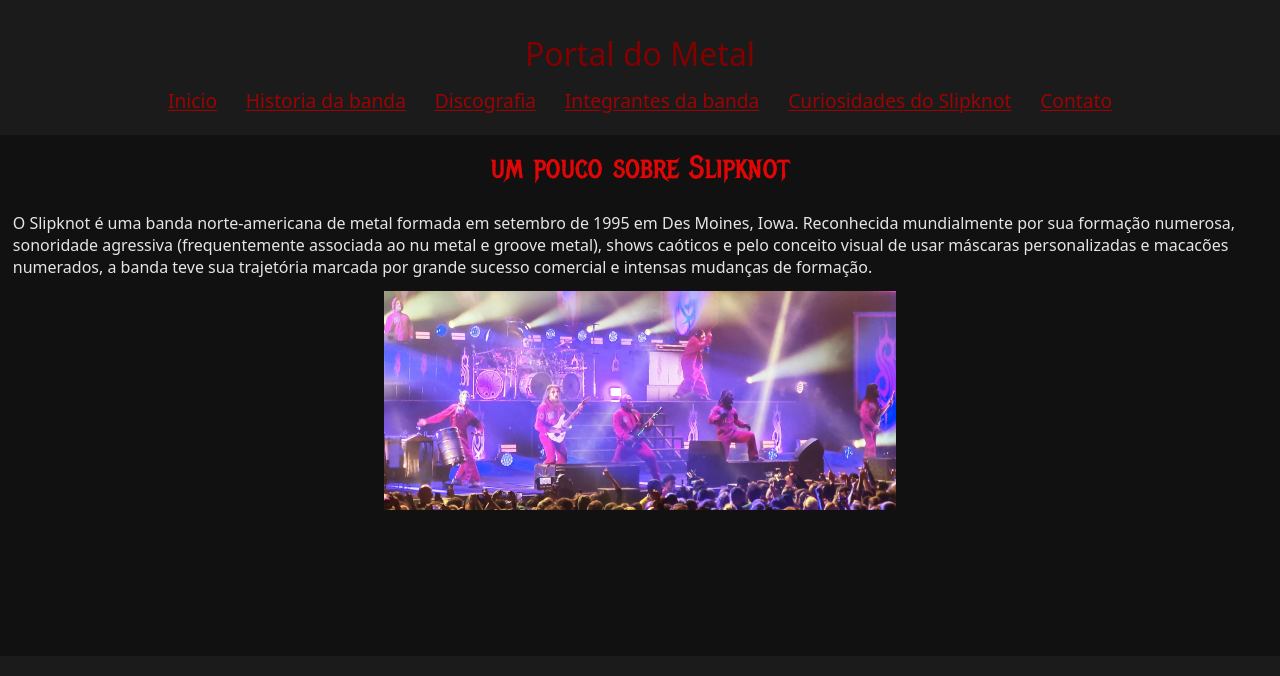
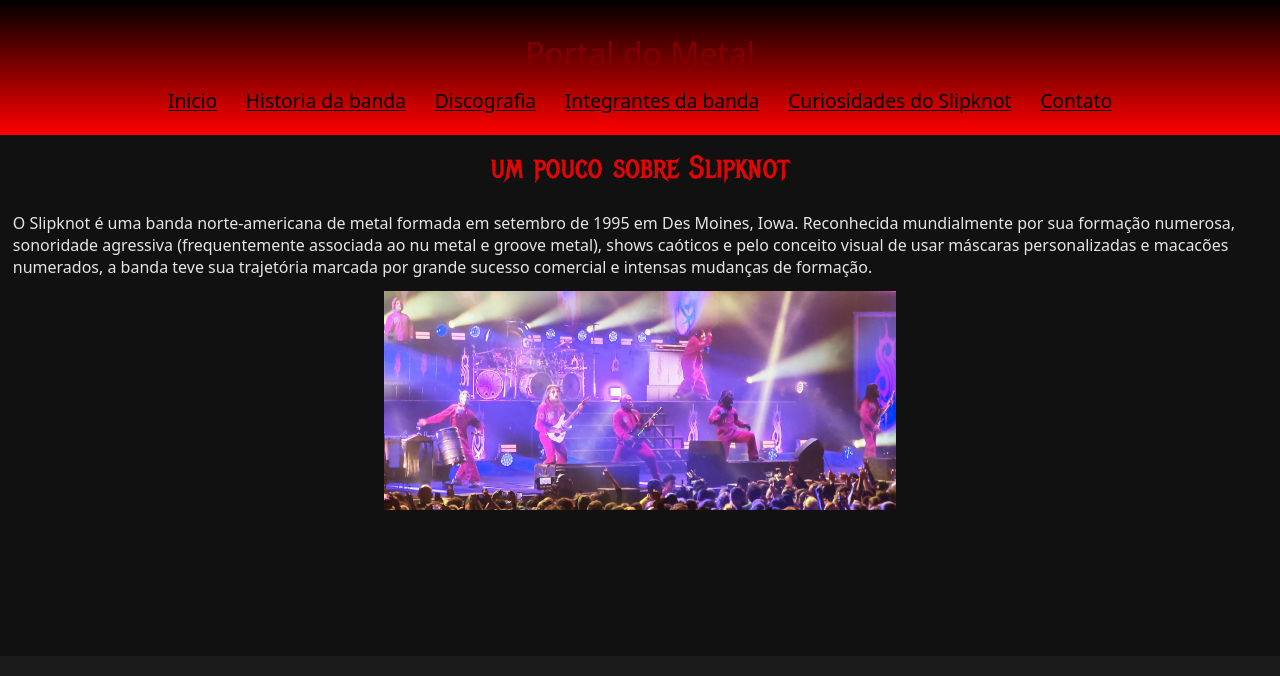
Before and after one commit to jhonatancoliveira07-dot/slipknot-fan-site, a plain HTML site: page index.html in a window 1280 px wide. Shown: the top 676 px of the page. Drawn offline with Linux system fonts and the light colour scheme; a web font is replaced by a local one.

Commit message:
atualização de quinta 1.3.4

```diff
--- a/index.html
+++ b/index.html
@@ -22,7 +22,7 @@
 
 
 <h1>um pouco sobre Slipknot</h1>
-<p>O Slipknot é uma banda norte-americana de metal formada em setembro de 1995 em Des Moines, Iowa. Reconhecida mundialmente por sua formação numerosa, sonoridade agressiva (frequentemente associada ao nu metal e groove metal), shows caóticos e pelo conceito visual de usar máscaras personalizadas e macacões numerados, a banda teve sua trajetória marcada por grande sucesso comercial e intensas mudanças de formação.</p>
+<p class="Iowa">O Slipknot é uma banda norte-americana de metal formada em setembro de 1995 em Des Moines, Iowa. Reconhecida mundialmente por sua formação numerosa, sonoridade agressiva (frequentemente associada ao nu metal e groove metal), shows caóticos e pelo conceito visual de usar máscaras personalizadas e macacões numerados, a banda teve sua trajetória marcada por grande sucesso comercial e intensas mudanças de formação.</p>
 
 <img src="Imagens/Slipknot_performing_live_in_the_O2_Arena_on_December_21,_2024_-_Pic_1_(cropped).jpg" width="40%">
 
--- a/style.css
+++ b/style.css
@@ -2,12 +2,23 @@
 @import url('https://fonts.googleapis.com/css2?family=Rubik+Glitch&display=swap');
 @import url('https://fonts.googleapis.com/css2?family=New+Rocker&display=swap');
 @import url('https://fonts.googleapis.com/css2?family=Pirata+One&display=swap');
+@import url('https://fonts.googleapis.com/css2?family=Shadows+Into+Light&display=swap');
 
 
-body {
+header {
     background-color: rgb(17, 17, 17);
+    background-image: linear-gradient(black,red)
+
+    ;
+
+
 
 }
+
+body {
+  background-color: rgb(17, 17, 17);
+}
+
 
 h1 {
     color: rgb(224, 6, 6);
@@ -151,6 +162,7 @@ img {
   font-weight: 400;
   font-style: normal;
   font-size: larger;
+  color: black;
 
 }
 
@@ -159,6 +171,7 @@ img {
   font-weight: 400;
   font-style: normal;
   font-size: larger;
+  color: black;
 
 }
 
@@ -167,12 +180,14 @@ img {
   font-weight: 400;
   font-style: normal;
   font-size: larger;
+  color: black;
 }
  .Integrantes {
     font-family: "Pirata One", system-ui;
   font-weight: 400;
   font-style: normal;
   font-size: larger;
+  color: black;
  }
 
  .Curiosidades{
@@ -180,6 +195,7 @@ img {
   font-weight: 400;
   font-style: normal;
   font-size: larger;
+  color: black;
  }
 
  .contatos{
@@ -187,6 +203,7 @@ img {
   font-weight: 400;
   font-style: normal;
   font-size: larger;
+  color: black;
  }
 
  .slipk{
```
